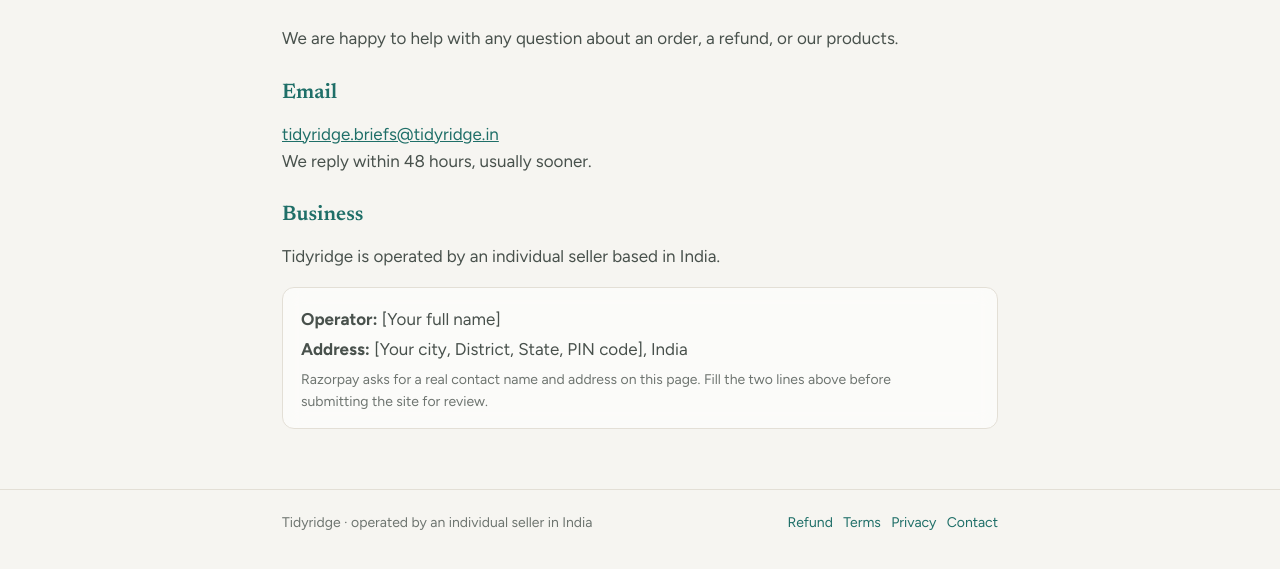
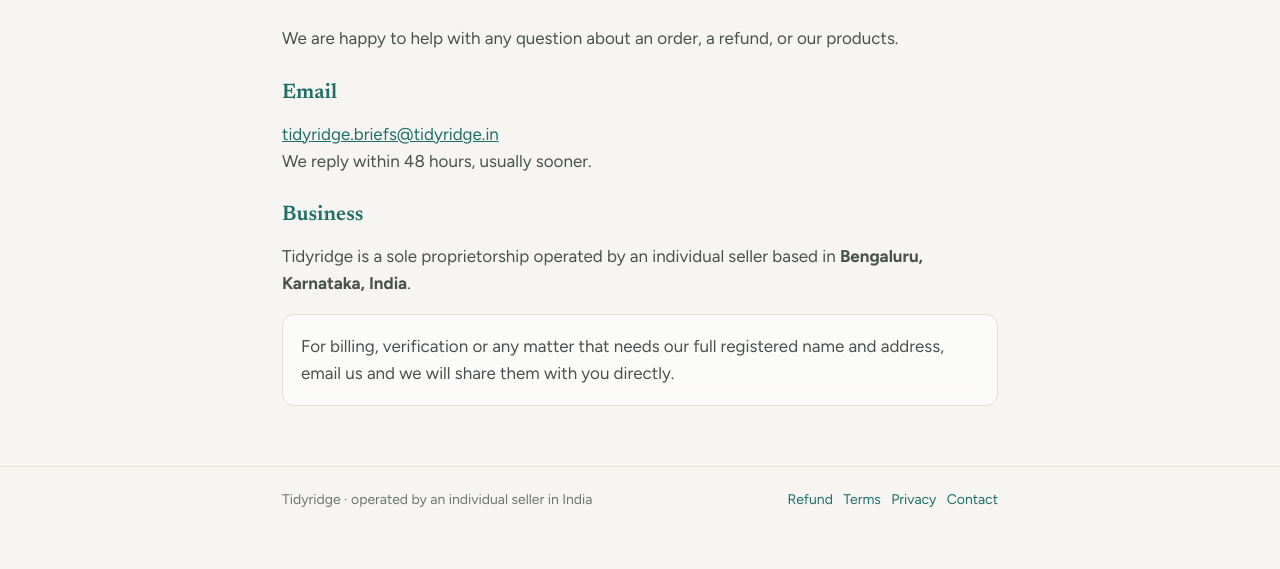
Before and after one commit to alluseracces1009-lab/tidyridge-site, a plain HTML site: page contact.html in a window 1280 px wide. Shown: the part 179-748 px from the top of the page. Drawn offline with Linux system fonts and the light colour scheme.

Commit message:
Fix contact page

```diff
--- a/contact.html
+++ b/contact.html
@@ -39,13 +39,10 @@
 <h2>Email</h2>
 <p><a href="mailto:tidyridge.briefs@tidyridge.in">tidyridge.briefs@tidyridge.in</a><br>We reply within 48 hours, usually sooner.</p>
 <h2>Business</h2>
-<p>Tidyridge is operated by an individual seller based in India.</p>
+<p>Tidyridge is a sole proprietorship operated by an individual seller based in <strong>Bengaluru, Karnataka, India</strong>.</p>
 <div class="note">
-<p style="margin:.2em 0"><strong>Operator:</strong> [Your full name]</p>
-<p style="margin:.2em 0"><strong>Address:</strong> [Your city, District, State, PIN code], India</p>
-<p style="margin:.4em 0 0;font-size:14px;color:var(--muted)">Razorpay asks for a real contact name and address on this page. Fill the two lines above before submitting the site for review.</p>
+<p style="margin:.2em 0">For billing, verification or any matter that needs our full registered name and address, email us and we will share them with you directly.</p>
 </div>
-
 </div></main>
 <footer><div class="wrap">
   <span>Tidyridge · operated by an individual seller in India</span>
```
